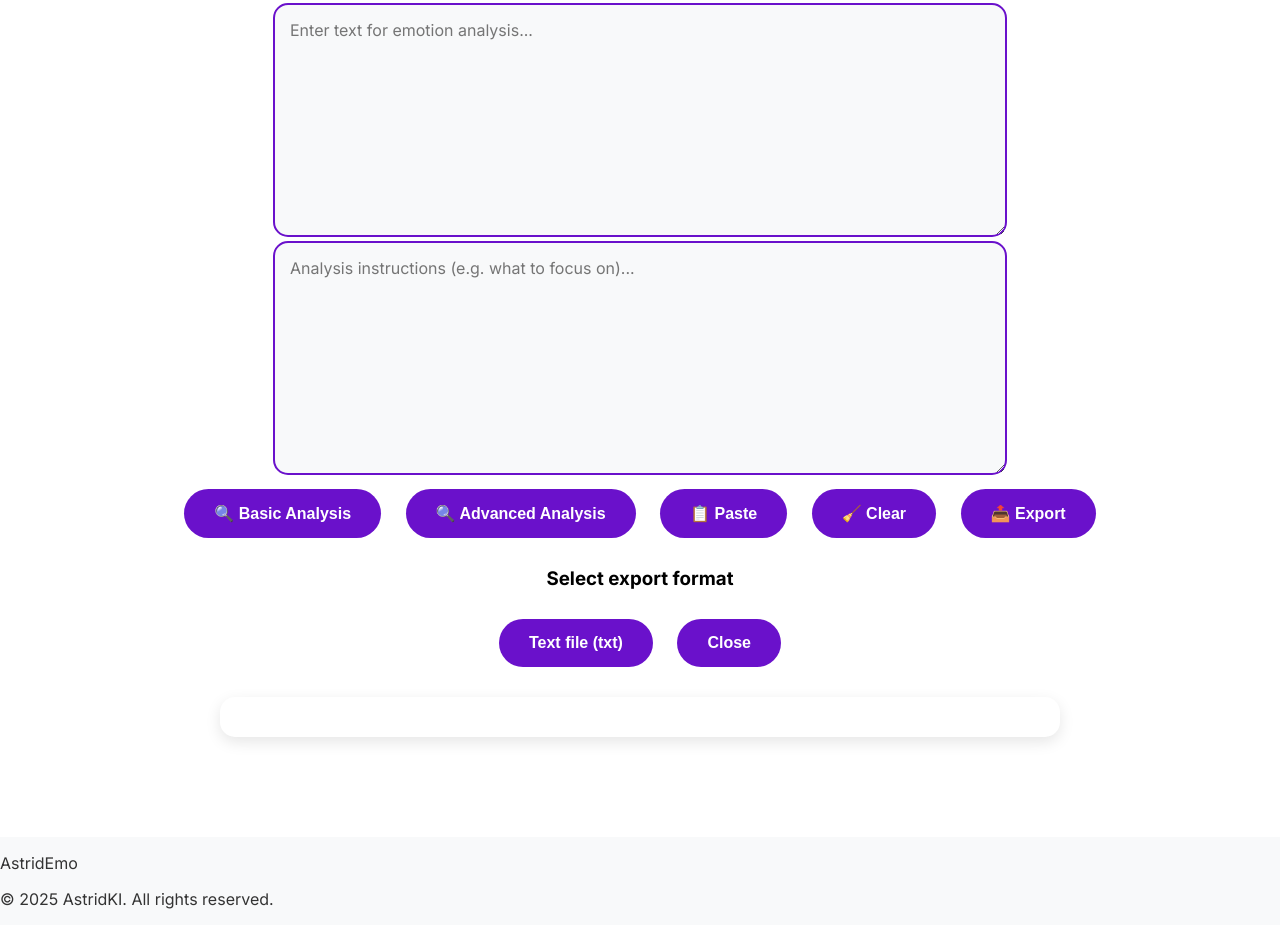
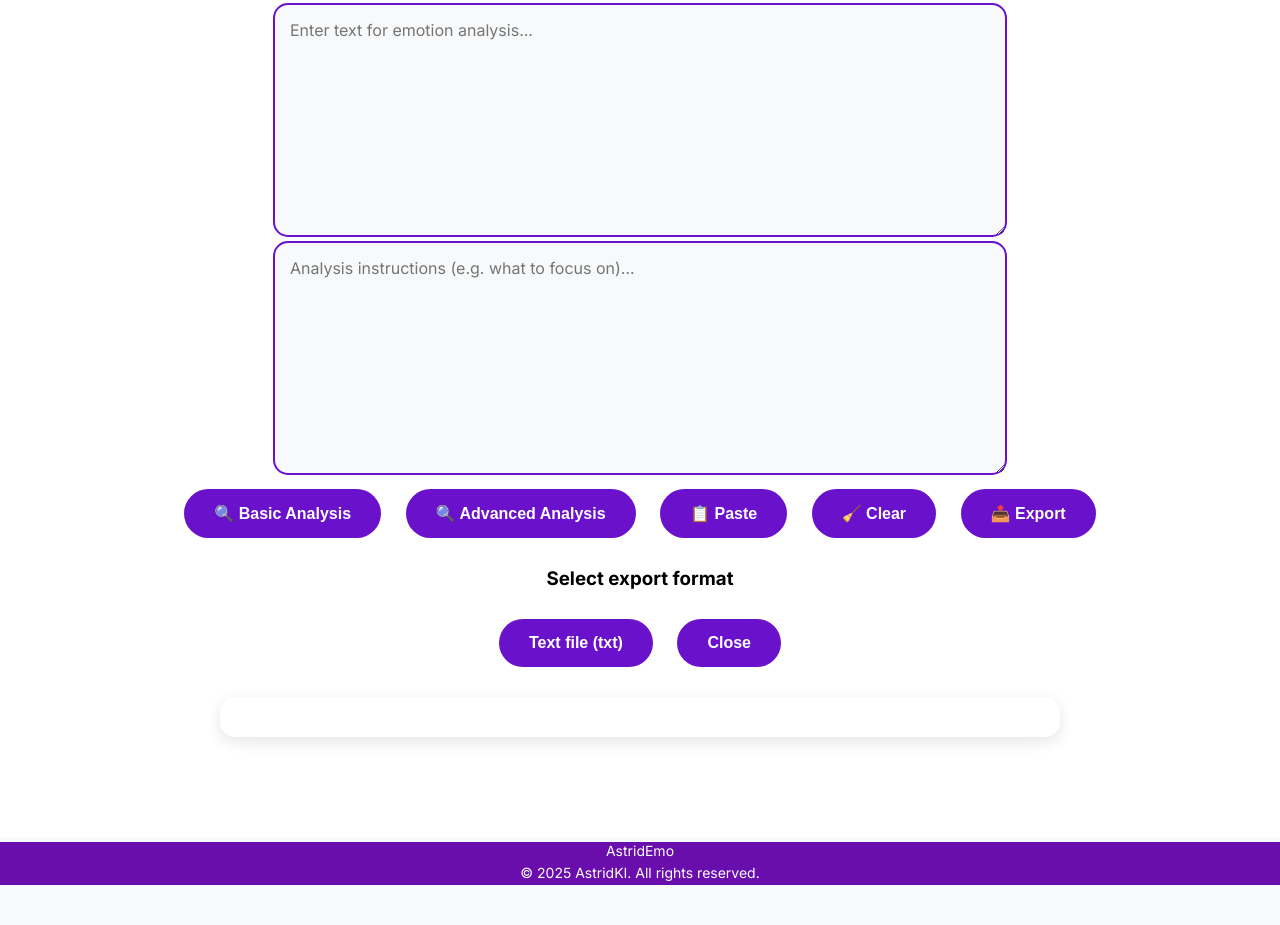
Before and after one commit to PixelPaulinka/AstridEmoo, a plain HTML site: page index.html in a window 1280 px wide. Shown: the part 1314-2239 px from the top of the page. After the commit the page ends 2199 px from the top, so only its background shows below. Drawn offline with Linux system fonts and the light colour scheme.

Commit message:
Update styles.css

```diff
--- a/styles.css
+++ b/styles.css
@@ -217,3 +217,34 @@ button:hover {
         font-size: 1em;
     }
 }
+.footer {
+    background-color: #6a0dad;
+    color: #ffffff;
+    text-align: center;
+    font-size: 14px;
+    position: relative;
+    bottom: 0;
+    width: 100%;
+    font-family: 'Inter', sans-serif;
+    transition: background-color 0.3s ease-in-out;
+}
+
+.footer:hover {
+    background-color: #581890;
+}
+
+.footer .container {
+    max-width: 1200px;
+    margin: 0 auto;
+	height: 43px;
+}
+
+.footer p {
+    margin: 5px 0;
+    transition: transform 0.3s ease-in-out, color 0.3s ease-in-out;
+}
+
+.footer:hover p {
+    transform: scale(1.05);
+    color: #e0e0e0;
+}
```
